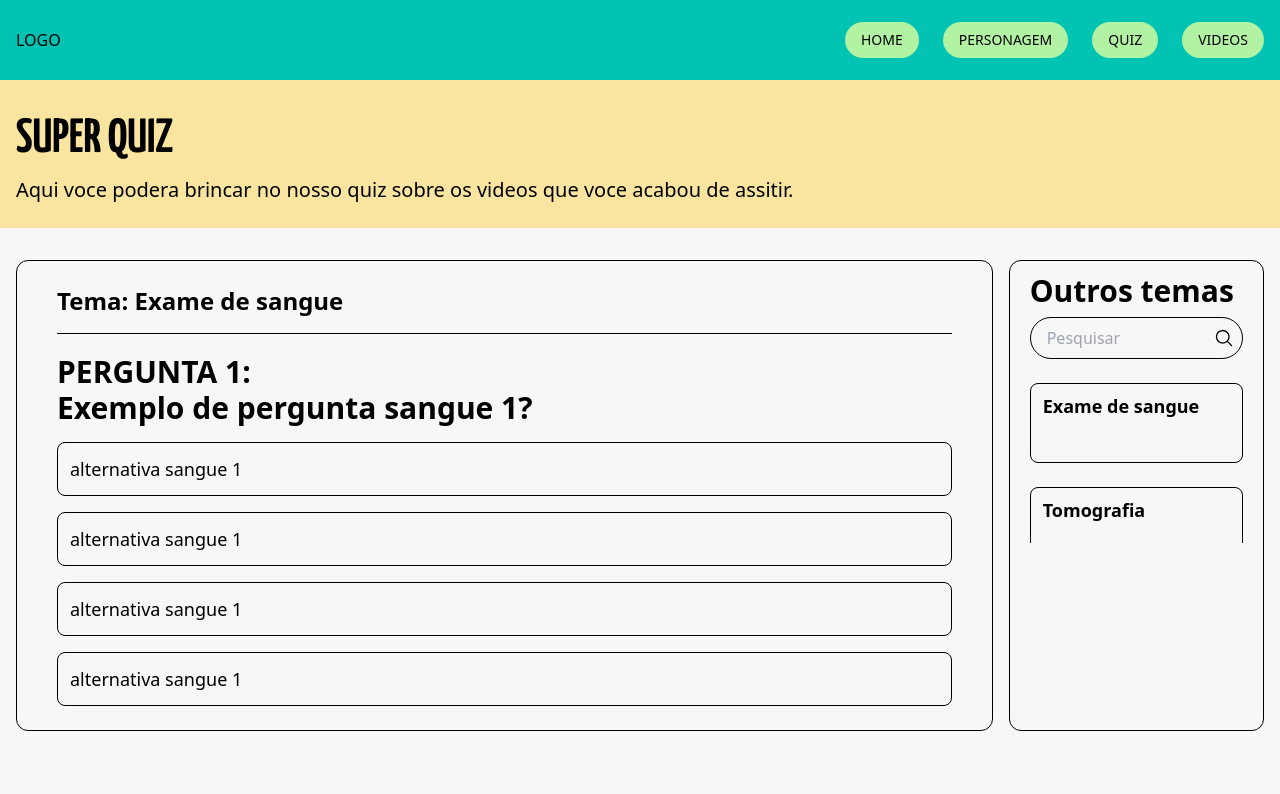
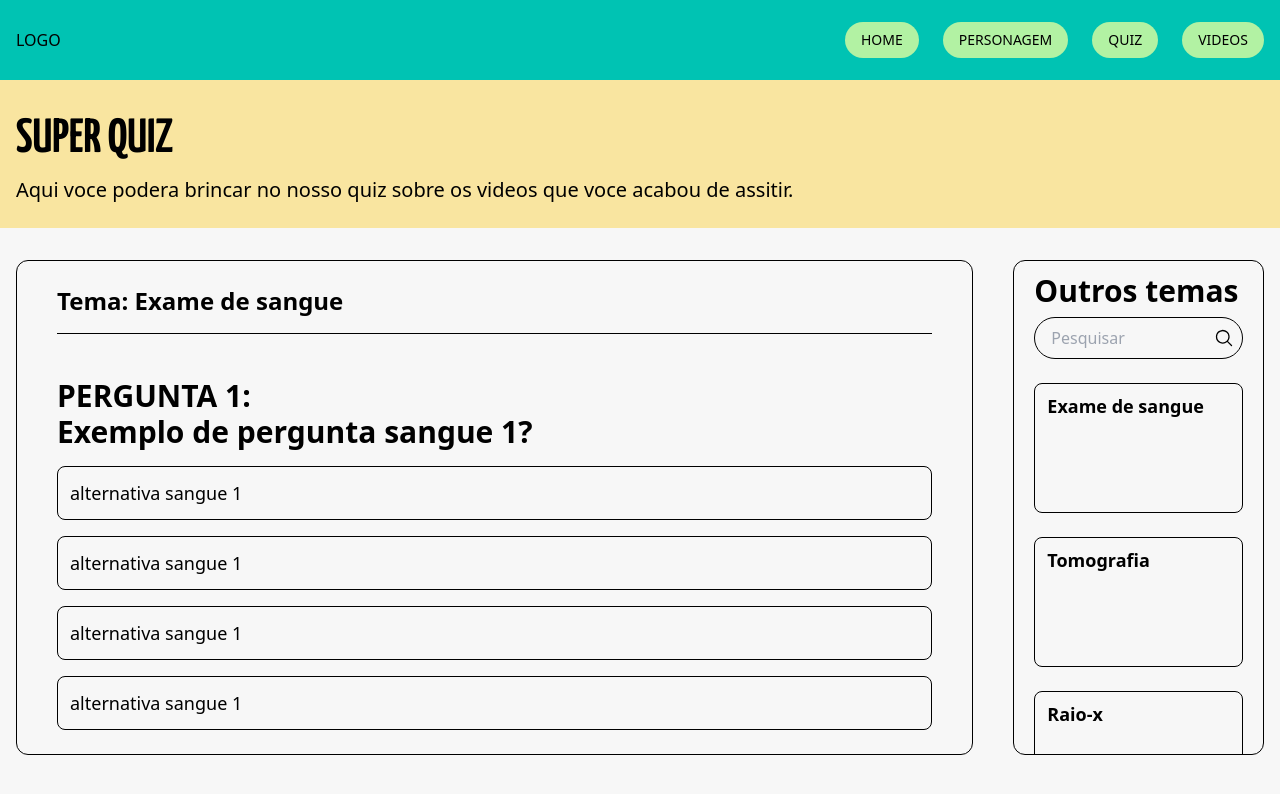
Before and after one commit to rafadagalera/Amigos-da-Saude, a React (Vite) app: page /quiz/1 in a window 1280 px wide. Shown: the top 794 px of the page. Built offline with nearby package versions, Linux system fonts and the light colour scheme.

Commit message:
style: pagina quiz e component searchVideos

```diff
--- a/src/components/serchVideos.jsx
+++ b/src/components/serchVideos.jsx
@@ -24,11 +24,11 @@ export const SearchVideos = ({ destino }) => {
         </div>
       </div>
 
-      <ul className="flex flex-col gap-6 h-40 overflow-y-auto">
+      <ul className="flex flex-col gap-6 h-40 md:h-full overflow-y-auto">
         {filteredExames.map((quiz) => (
           <li
             key={quiz.id}
-            className="hover:bg-lime-50 min-h-[50%] cursor-pointer rounded-lg border"
+            className="hover:bg-lime-50 min-h-[50%] md:min-h-[35%] cursor-pointer rounded-lg border"
             onClick={() => navigate(`/${destino}/${quiz.id}`)}
           >
             <p className="px-3 py-2 text-lg font-semibold">{quiz.name}</p>
--- a/src/pages/quiz.jsx
+++ b/src/pages/quiz.jsx
@@ -102,14 +102,14 @@ export default function Quiz() {
           </div>
         </div>
 
-        <div className="container mx-auto flex w-full flex-col gap-4 px-4 md:flex-row-reverse md:justify-between">
+        <div className="container mx-auto flex w-full flex-col gap-4 px-4 md:flex-row-reverse md:justify-between xl:gap-10">
           <SearchVideos destino="quiz" />
 
           <div className="flex w-full grow flex-col gap-5 rounded-xl border px-4 py-6 md:px-10">
             <div className="border-b pb-4">
               <h3 className="text-2xl font-semibold">Tema: {findExame.name}</h3>
             </div>
-            <div className="flex flex-col gap-4">
+            <div className="mt-6 flex flex-col gap-4">
               <div>
                 <h3 id="pergunta-index" className="text-3xl font-bold">
                   PERGUNTA {indexQuiz + 1}:
```
